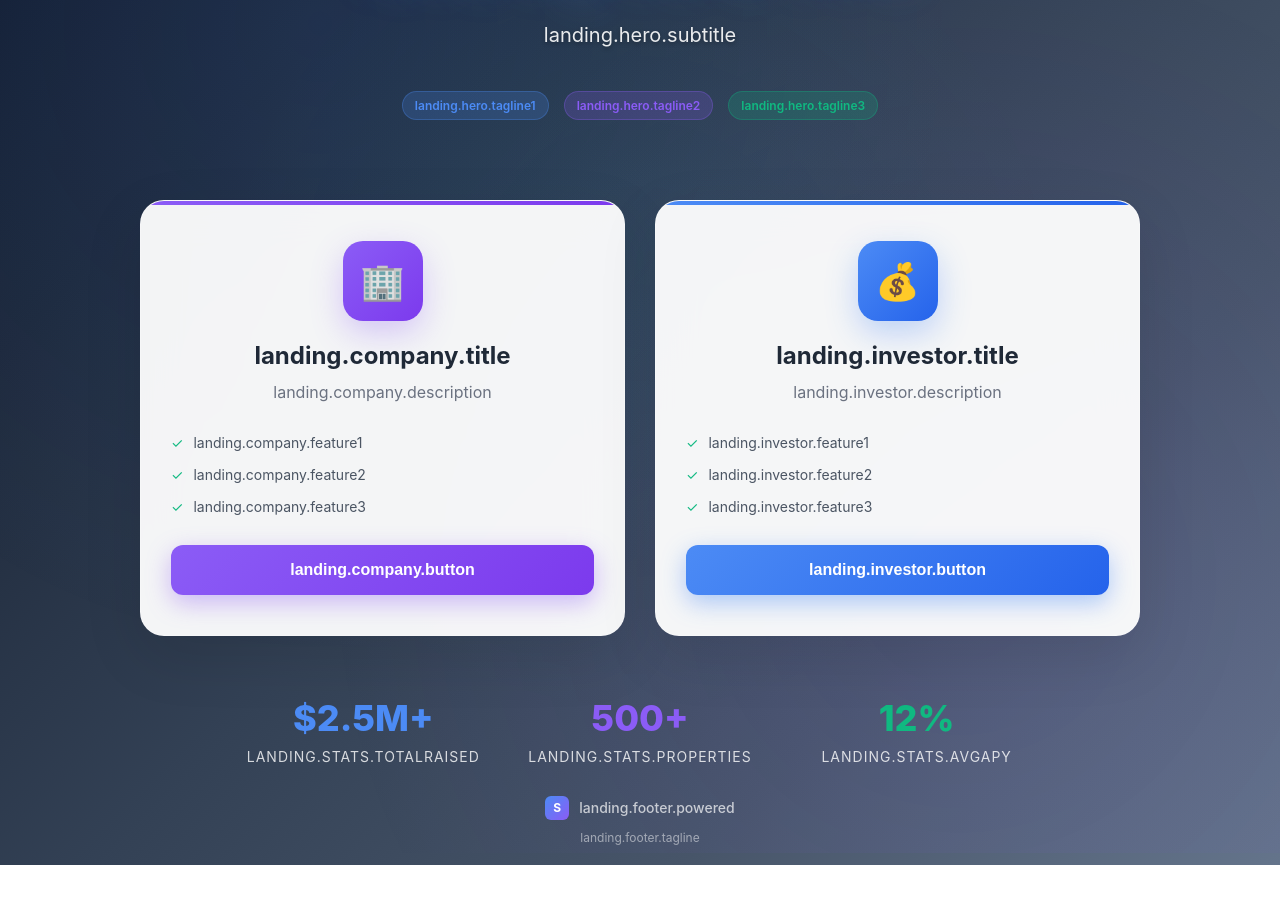
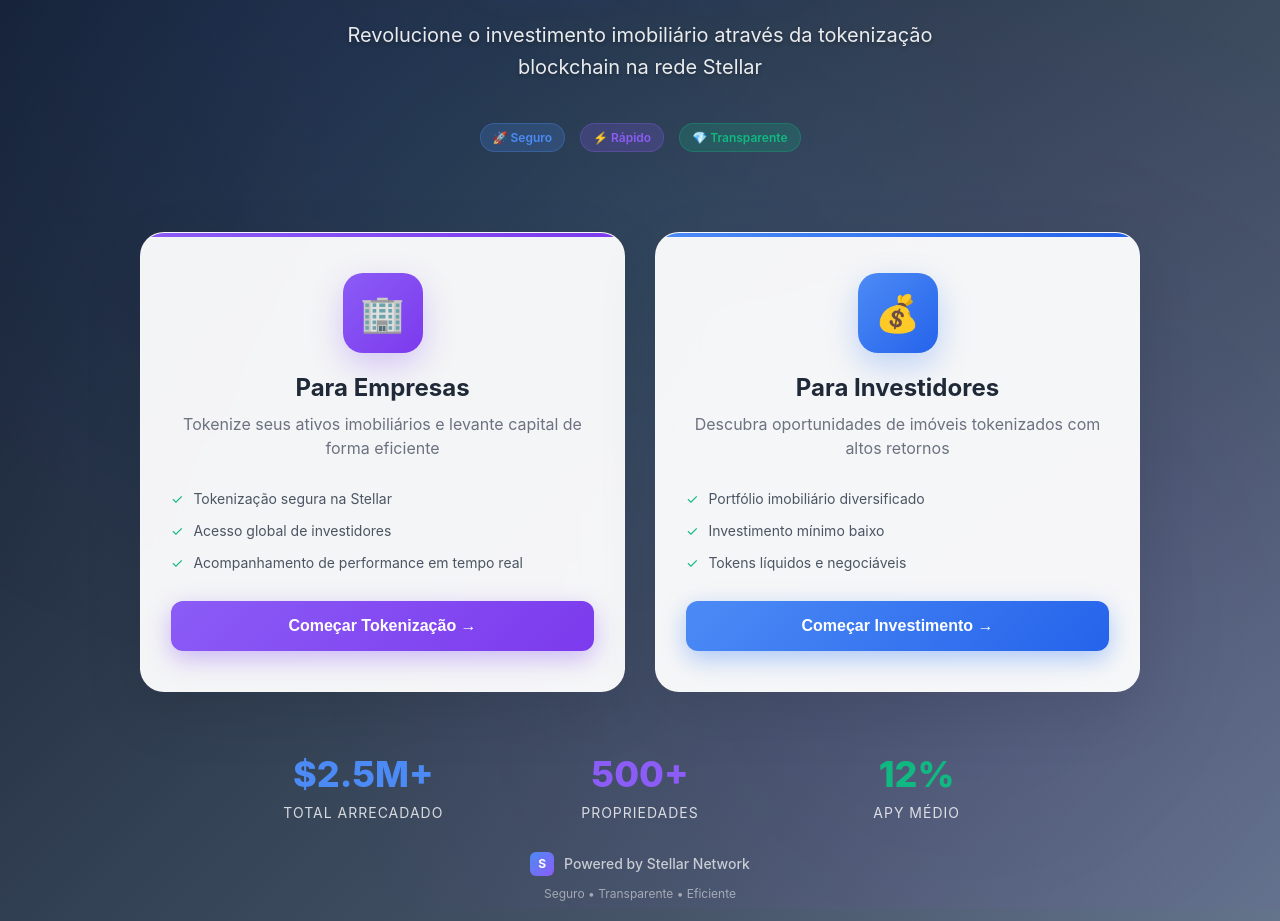
Before and after one commit to igolt/road-to-meridian, a React (Vite) app in the folder front-novo/: page / in a window 1280 px wide. Shown: the part 241-1162 px from the top of the page. Before the commit the page ends 1106 px from the top, so only its background shows below. Built offline with nearby package versions, Linux system fonts and the light colour scheme.

Commit message:
fix(landing i18n): restaura textos PT da landing do commit antigo e mantém EN alternável

```diff
--- a/front-novo/src/i18n/index.tsx
+++ b/front-novo/src/i18n/index.tsx
@@ -84,6 +84,34 @@ const ptBR: Dictionary = {
   'company.metrics.table.status': 'Status',
   'company.metrics.table.investors': 'Investidores',
   'company.metrics.table.currentValue': 'Valor Atual',
+
+  // Landing Page (restaurado do commit antigo)
+  'landing.hero.title': 'RealYield',
+  'landing.hero.subtitle': 'Revolucione o investimento imobiliário através da tokenização blockchain na rede Stellar',
+  'landing.hero.tagline1': '🚀 Seguro',
+  'landing.hero.tagline2': '⚡ Rápido',
+  'landing.hero.tagline3': '💎 Transparente',
+
+  'landing.company.title': 'Para Empresas',
+  'landing.company.description': 'Tokenize seus ativos imobiliários e levante capital de forma eficiente',
+  'landing.company.feature1': 'Tokenização segura na Stellar',
+  'landing.company.feature2': 'Acesso global de investidores',
+  'landing.company.feature3': 'Acompanhamento de performance em tempo real',
+  'landing.company.button': 'Começar Tokenização →',
+
+  'landing.investor.title': 'Para Investidores',
+  'landing.investor.description': 'Descubra oportunidades de imóveis tokenizados com altos retornos',
+  'landing.investor.feature1': 'Portfólio imobiliário diversificado',
+  'landing.investor.feature2': 'Investimento mínimo baixo',
+  'landing.investor.feature3': 'Tokens líquidos e negociáveis',
+  'landing.investor.button': 'Começar Investimento →',
+
+  'landing.stats.totalRaised': 'Total Arrecadado',
+  'landing.stats.properties': 'Propriedades',
+  'landing.stats.avgApy': 'APY Médio',
+
+  'landing.footer.powered': 'Powered by Stellar Network',
+  'landing.footer.tagline': 'Seguro • Transparente • Eficiente',
 
   'investor.title': '💰 Dashboard Investidor - RealYield',
   'investor.futureLoans.title': '💰 Empréstimos Futuros',
```
